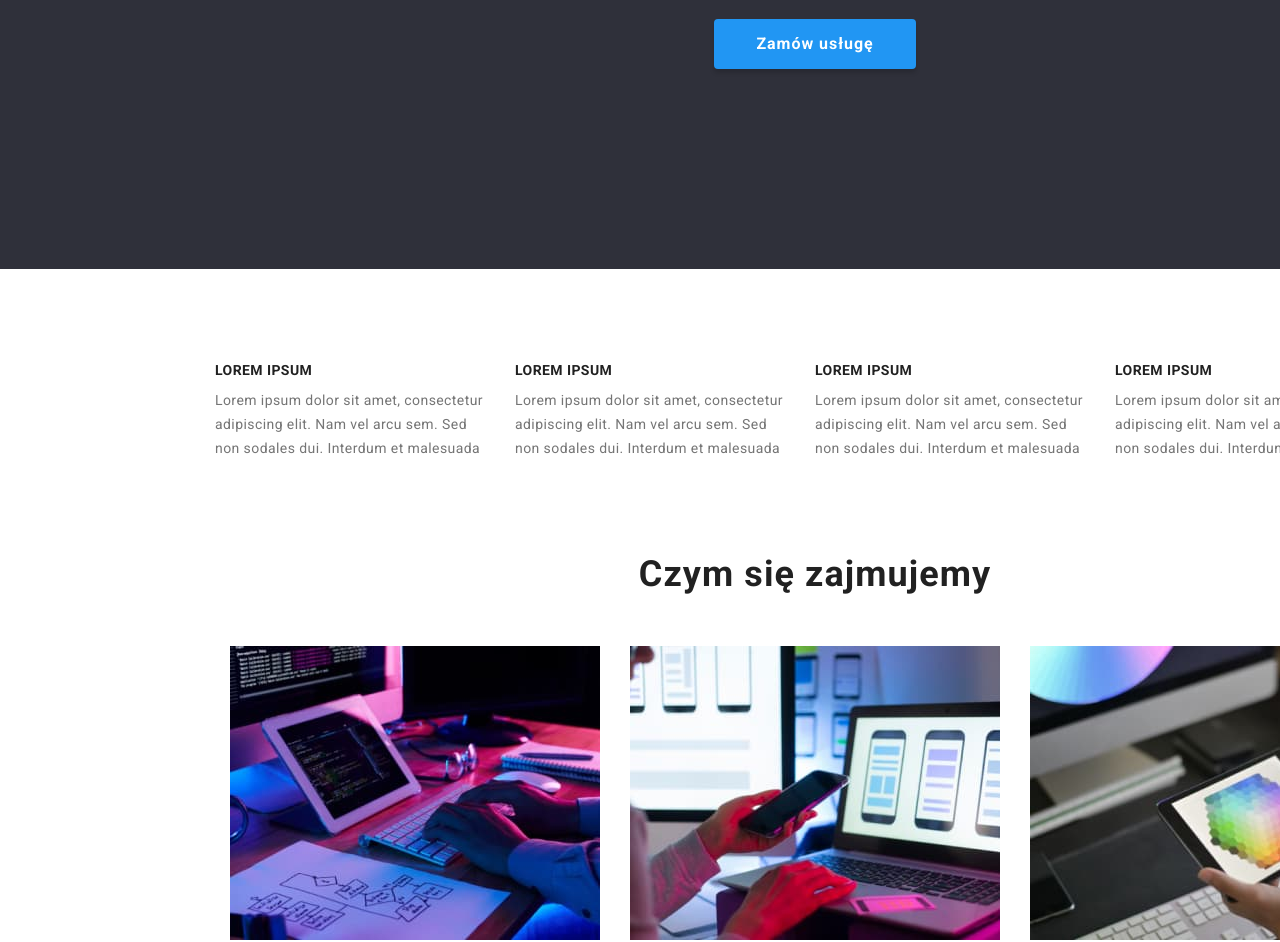
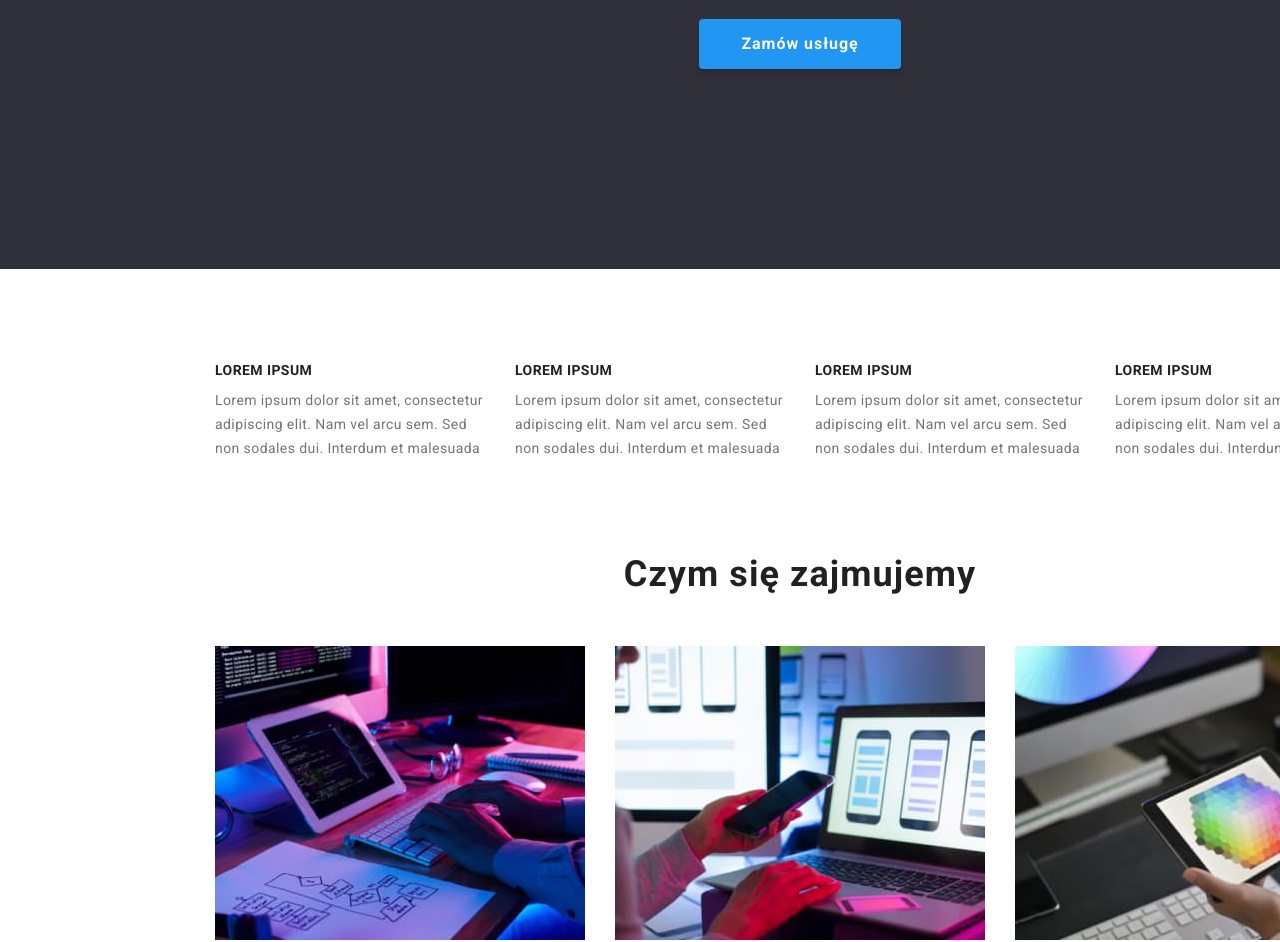
Before and after one commit to sadkooski/goit-markup-wh-06, a plain HTML site: page index.html in a window 1280 px wide. Shown: the part 412-1354 px from the top of the page. Drawn offline with nearby package versions, Linux system fonts and the light colour scheme.

Commit message:
poprawki

```diff
--- a/css/style.css
+++ b/css/style.css
@@ -67,7 +67,7 @@ p {
 .container {
   padding: 0;
   width: 1200px;
-  margin-left: 215px;
+  margin-left: 200px;
 }
 
 .section {
@@ -303,9 +303,10 @@ p {
 .paragraphs ul {
   list-style-type: none;
   display: flex;
+  justify-content: center;
 }
 
-.paragraphs li {
+.paragraphs li:not(:last-child) {
   margin-right: 30px;
 }
 
```
